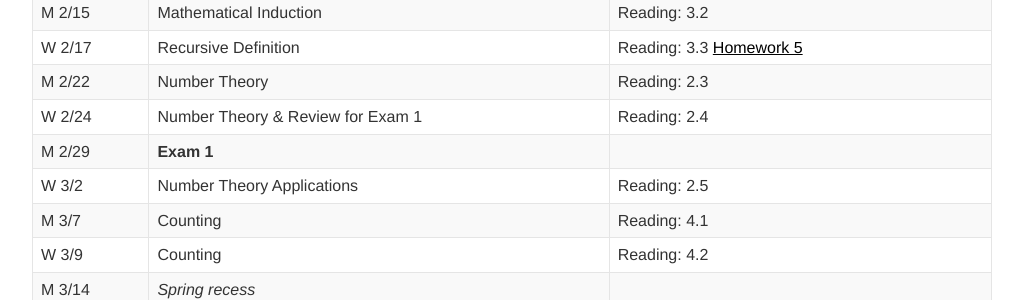
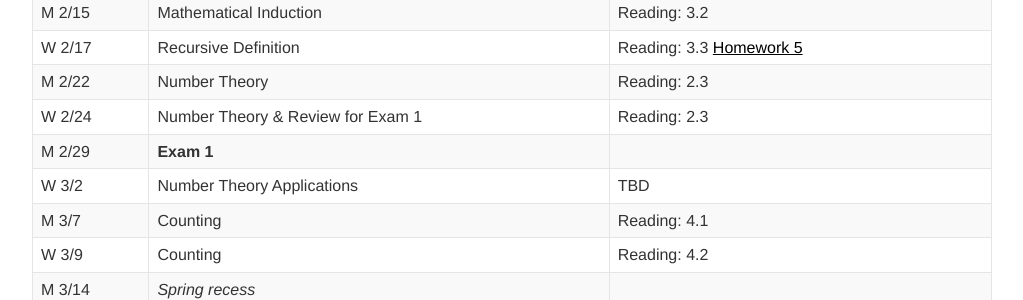
Before and after one commit to jacksonjw12/mbannister.github.io, a Jekyll site: the page built from _teaching/55-s16/index.md, in a window 1280 px wide and 900 px high, scrolled down 2136 px. Shown: the part 152-452 px from the top of the window, without its empty margins (128-1151 px from the left). Built offline with Jekyll 4.4.1, drawn with Linux system fonts in a browser that asks for light colours; formulas are drawn with MathJax 3.

Commit message:
Update 55 schedule

```diff
--- a/_teaching/55-s16/index.md
+++ b/_teaching/55-s16/index.md
@@ -89,9 +89,9 @@ W 2/10 | Asymptotics | Reading: 1.8 [Homework 4](homework04.html)
 M 2/15 | Mathematical Induction | Reading: 3.2 <!-- Week 4 -->
 W 2/17 | Recursive Definition | Reading: 3.3 [Homework 5](homework05.html)
 M 2/22 | Number Theory | Reading: 2.3 <!-- Week 5 -->
-W 2/24 | Number Theory & Review for Exam 1 | Reading: 2.4
+W 2/24 | Number Theory & Review for Exam 1 | Reading: 2.3
 M 2/29 | __Exam 1__ | <!-- Week 6 -->
-W 3/2  | Number Theory Applications | Reading: 2.5 <!-- Send out low grade notifications -->
+W 3/2  | Number Theory Applications | TBD <!-- Send out low grade notifications -->
 M 3/7  | Counting | Reading: 4.1 <!-- Week 7 -->
 W 3/9  | Counting | Reading: 4.2 <!-- Mar 10: last day to drop -->
 M 3/14 | _Spring recess_ |
```
